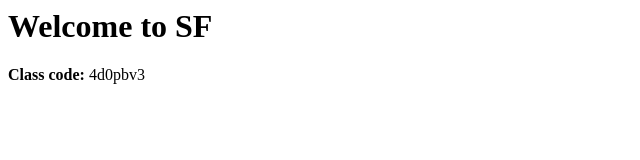
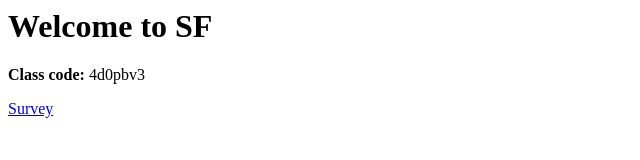
Before and after one commit to ScreamFreely/ScreamFreely.github.io, a plain HTML site: page index.html in a window 1280 px wide. Shown: the full height of the page, 0-640 px from the left. Drawn offline with Linux system fonts and the light colour scheme.

Commit message:
Update index.html

```diff
--- a/index.html
+++ b/index.html
@@ -5,5 +5,7 @@
     <body>
         <h1>Welcome to SF</h1>
         <p><b>Class code:</b> 4d0pbv3</p>
+
+        <a href="https://goo.gl/forms/JQWQ6TWglZaWkL9L2">Survey</a>
     </body>
 </html>
```
